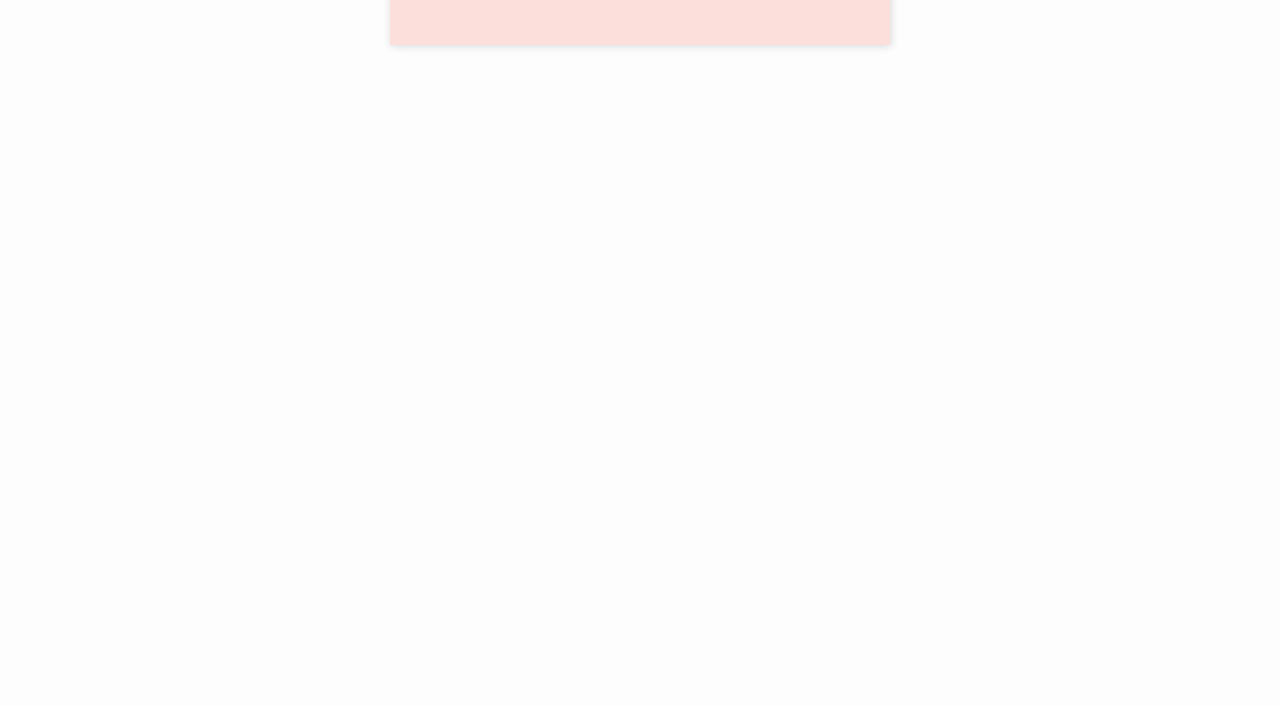
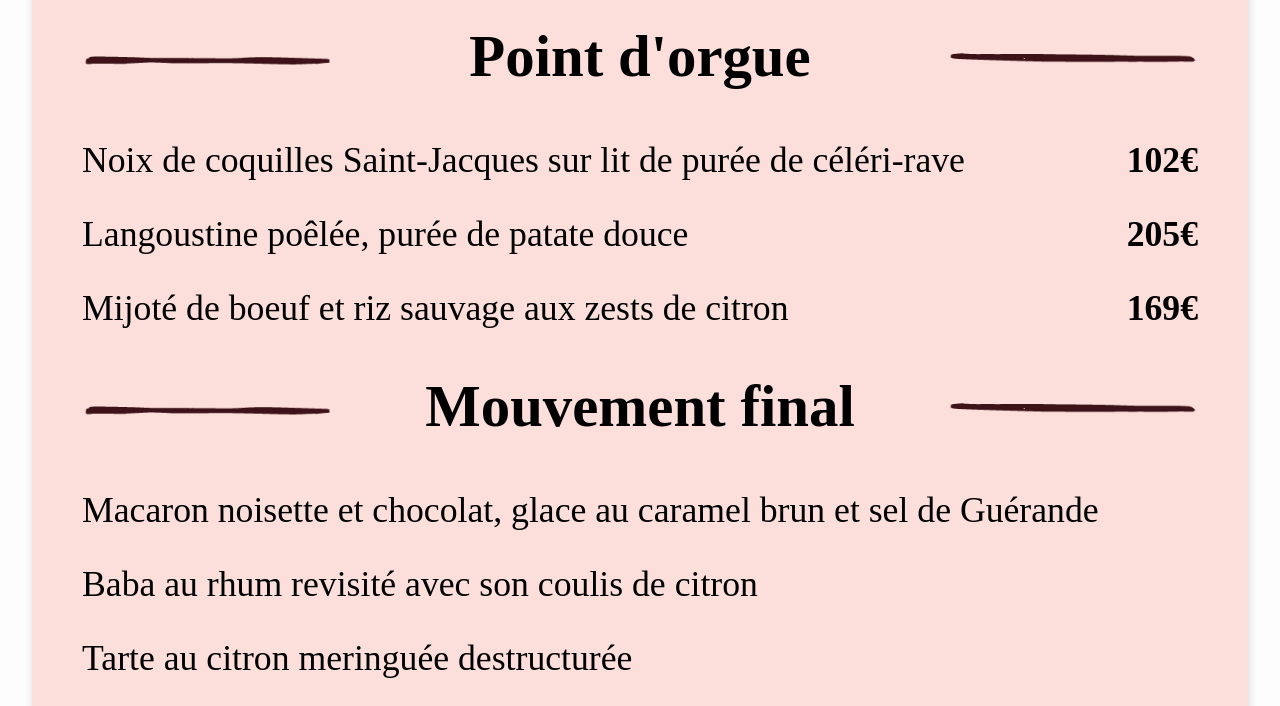
Before and after one commit to NathanBeny/foodMenu, a website: page menuA.html in a window 1280 px wide. Shown: the part 823-1529 px from the top of the page. Before the commit the page ends 888 px from the top, so only its background shows below. Drawn offline with Linux system fonts and the light colour scheme; a web font is replaced by a local one.

Commit message:
mediaquery

```diff
--- a/package.json
+++ b/package.json
@@ -4,7 +4,7 @@
   "description": "CSS is the palette we use to paint the web, making pages beautiful, identifiable, and responsive. In this class we’ll learn to write clean, maintainable, and modular CSS code through the implementation of designed naming and file structures, such as BEM, and the use of SASS, a CSS precompiler.",
   "main": "index.js",
   "scripts": {
-    "sass": "sass ./sass/main.scss:./public/css/style.css --style compressed"
+    "sass": "sass --watch ./sass/main.scss:./public/css/style.css --style compressed"
   },
   "author": "",
   "license": "ISC"
--- a/sass/components/_list.scss
+++ b/sass/components/_list.scss
@@ -8,11 +8,11 @@
   //N° de la police du header & footer
     1,
   //N° de la police des plats
-    1.3rem,
+    2.9rem,
   //Taille de la police du titre
-    0.8rem,
+    2.8rem,
   //Taille de la police du titre
-    0.6rem,
+    1.7rem,
   //Taille de la police des plats
     1,
   //1ère couleur de la police du titre
@@ -34,16 +34,16 @@
 );
 
 @include list(2, 2);
-@include list-font(2, 2, 2, 1rem, 0.8rem, 0.8rem, 2, 2, 2, 2, 2, 2, 2, 2, 2);
+@include list-font(2, 2, 2, 2rem, 1.9rem, 1.2rem, 2, 2, 2, 2, 2, 2, 2, 2, 2);
 
 @include list(3, 3);
 @include list-font(
   3,
   3,
   3,
-  1rem,
-  1rem,
-  0.8rem,
+  2.3rem,
+  2.2rem,
+  1.4rem,
   3,
   3,
   3,
@@ -60,9 +60,9 @@
   4,
   4,
   4,
-  1rem,
-  1rem,
-  0.8rem,
+  2rem,
+  2rem,
+  1.2rem,
   4,
   4,
   4,
--- a/sass/pages/_carte.scss
+++ b/sass/pages/_carte.scss
@@ -8,7 +8,7 @@
 
 .list {
   box-shadow: 0.5px 0.5px 8px rgb(214, 214, 214);
-  width: 18rem;
+  width: 100%;
   margin: 0 auto 2rem auto;
   padding: 0 2rem 6rem 2rem;
   display: flex;
@@ -22,7 +22,7 @@
     }
   }
   &__ico {
-    width: 2.5rem;
+    width: 5rem;
     height: 100%;
     margin-top: 1rem;
   }
@@ -33,7 +33,7 @@
     align-items: center;
     margin: 0;
     img {
-      width: 6rem;
+      width: 8rem;
       height: 100%;
     }
 
@@ -60,6 +60,7 @@
   }
 
   article {
+    width: 100%;
     margin: 0;
     ul {
       list-style: none;
@@ -80,7 +81,8 @@
     display: flex;
     justify-content: center;
     img {
-      width: 1.5rem;
+      padding-top: 1.2rem;
+      width: 3rem;
     }
   }
 
@@ -95,18 +97,19 @@
   // MEDIA QUERIES ---------------------------------
 
   @media all and (min-width: 1440px) {
-    width: 50rem;
+    width: 95%;
     padding-left: 5rem;
     padding-right: 5rem;
     article {
       margin-top: 3.5rem;
     }
     &__ico {
-      width: 4rem;
+      padding-top: 10rem;
+      width: 15rem;
     }
     &__step {
       img {
-        width: 20rem;
+        width: 38rem;
       }
     }
     ul {
@@ -118,24 +121,25 @@
     &__footer {
       img {
         transform: translateY(0.9rem);
-        width: 3rem;
+        width: 8rem;
       }
     }
   }
 
   @media all and (min-width: 1024px) and (max-width: 1439px) {
-    width: 50rem;
+    width: 95%;
     padding-left: 5rem;
     padding-right: 5rem;
     article {
-      margin-top: 3.5rem;
+      margin-top: 1.5rem;
     }
     &__ico {
-      width: 3rem;
+      padding-top: 4rem;
+      width: 8rem;
     }
     &__step {
       img {
-        width: 15rem;
+        width: 25rem;
       }
     }
     ul {
@@ -145,28 +149,40 @@
       margin-top: 1.3rem;
     }
     &__footer {
+      p {
+        margin-top: 2rem;
+      }
       img {
         transform: translateY(1rem);
-        width: 2.5rem;
+        width: 7.5rem;
       }
     }
   }
 
   @media all and (min-width: 768px) and (max-width: 1023px) {
-    width: 27rem;
+    width: 65rem;
     padding-left: 5rem;
     padding-right: 5rem;
     article {
       margin-top: 2.5rem;
+      li {
+        flex-direction: column;
+        align-items: center;
+        text-align: center;
+      }
+    }
+    &__ico {
+      width: 8rem;
     }
     &__step {
       img {
-        width: 8rem;
+        width: 20rem;
       }
     }
     &__footer {
       img {
         transform: translateY(0.5rem);
+        width: 6rem;
       }
     }
   }
--- a/sass/utils/_mixinmenu.scss
+++ b/sass/utils/_mixinmenu.scss
@@ -48,7 +48,7 @@
       &__step {
         h4 {
           font-family: map-get($map: $font-list, $key: $num-font2);
-          font-size: 1.2rem;
+          font-size: $size-step-font;
         }
       }
       article {
@@ -103,14 +103,14 @@
       &__footer {
         //le footer ne concerne pour le moment que la carte de "La note enchantée"
         font-family: map-get($map: $font-list, $key: $num-font1);
-        font-size: 1.1rem;
+        font-size: 3rem;
       }
 
       // MEDIA QUERIES ---------------------------------
 
       @media all and (min-width: 1440px) {
         &__header {
-          font-size: $size-title-font * 4.2;
+          font-size: $size-title-font * 3.2;
         }
         &__step {
           h4 {
@@ -119,49 +119,49 @@
         }
         article {
           ul {
-            font-size: 3 * $size-ul-font;
+            font-size: 2.8 * $size-ul-font;
           }
         }
         &__footer {
-          font-size: 2rem;
+          font-size: 6rem;
         }
       }
 
       @media all and (min-width: 1024px) and (max-width: 1439px) {
         &__header {
-          font-size: $size-title-font * 2;
+          font-size: $size-title-font * 2.2;
         }
         &__step {
           h4 {
-            font-size: $size-step-font * 1.75;
+            font-size: $size-step-font * 2.1;
           }
         }
         article {
           ul {
-            font-size: 1.8 * $size-ul-font;
+            font-size: 2.1 * $size-ul-font;
           }
         }
         &__footer {
-          font-size: 2rem;
+          font-size: 5rem;
         }
       }
 
       @media all and (min-width: 768px) and (max-width: 1023px) {
         &__header {
-          font-size: $size-title-font * 1.5;
+          font-size: $size-title-font * 1.8;
         }
         &__step {
           h4 {
-            font-size: $size-step-font * 1.1;
+            font-size: $size-step-font * 1.8;
           }
         }
         article {
           ul {
-            font-size: 1.2 * $size-ul-font;
+            font-size: 2.4 * $size-ul-font;
           }
         }
         &__footer {
-          font-size: 1.4rem;
+          font-size: 5.4rem;
         }
       }
       @media all and (max-width: 767px) {
```
Also changed, not shown: public/css/style.css, 1 other file.
